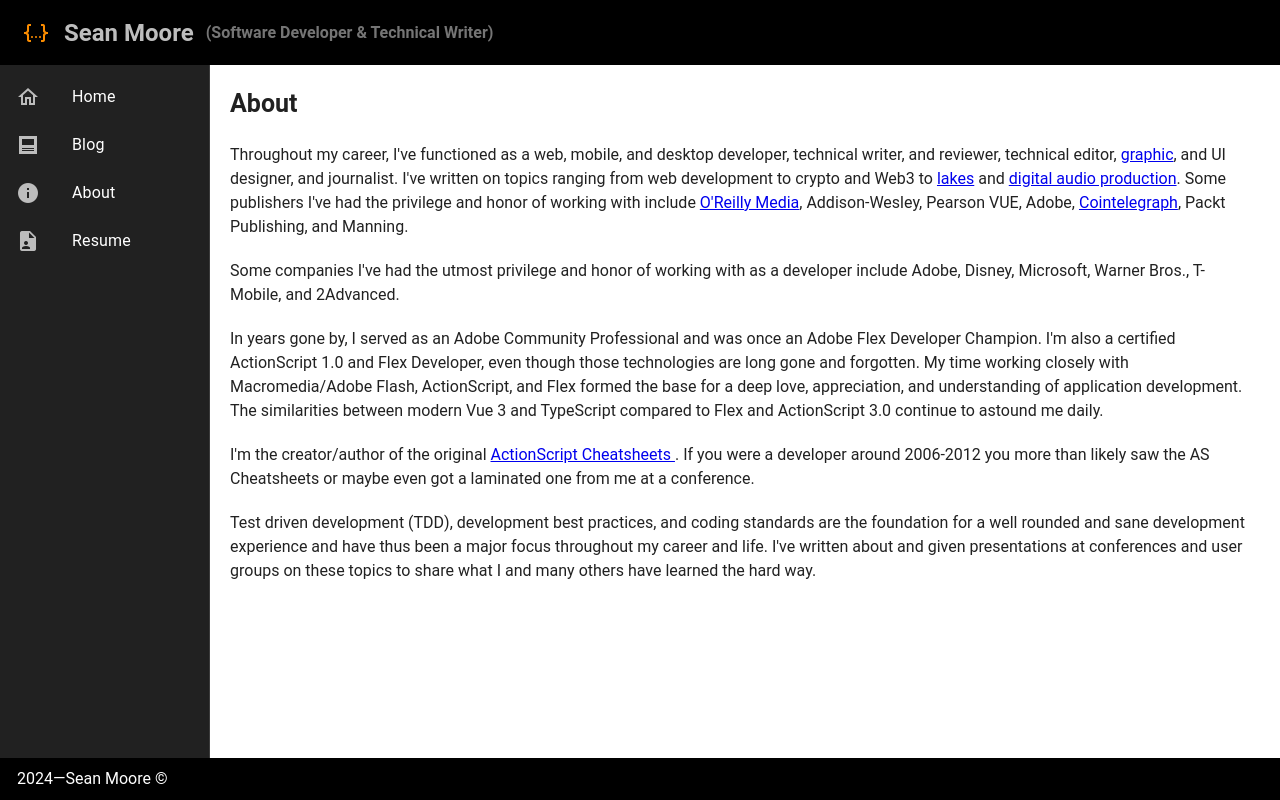
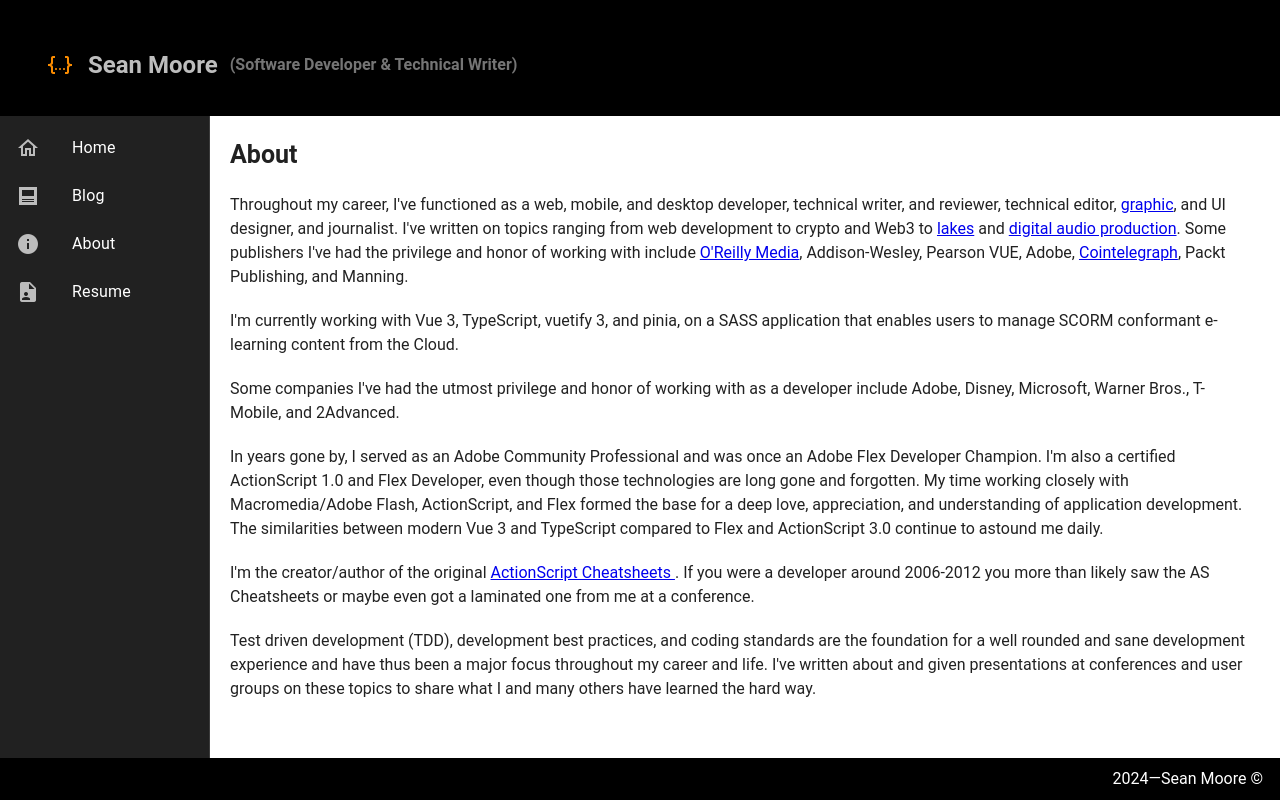
Before and after one commit to seanmooretechwriter/seanmooretechwriter.github.io, a Vue app: page /about in a window 1280 px wide. Built offline with nearby package versions, Linux system fonts and the light colour scheme.

Commit message:
refactor: Edit layout and add content to About page

```diff
--- a/src/App.vue
+++ b/src/App.vue
@@ -7,7 +7,7 @@
         <router-view></router-view>
       </v-main>
     </v-layout>
-    <v-footer class="main-footer bg-black" border>2024—Sean Moore ©</v-footer>
+    <v-footer class="main-footer bg-black d-flex justify-end" border>2024—Sean Moore ©</v-footer>
   </v-app>
 </template>
 
--- a/src/view/About.vue
+++ b/src/view/About.vue
@@ -10,6 +10,9 @@
         I've had the privilege and honor of working with include <a href="https://www.oreilly.com/pub/au/3485" target="_blank">O'Reilly Media</a>,
         Addison-Wesley, Pearson VUE, Adobe, <a href="https://cointelegraph.com/authors/sean-moore" target="_blank">Cointelegraph</a>,
         Packt Publishing, and Manning.</p>
+
+      <p class="mb-5">I'm currently working with Vue 3, TypeScript, vuetify 3, and pinia, on a SASS application that enables users to manage
+        SCORM conformant e-learning content from the Cloud.</p>
 
       <p class="mb-5">Some companies I've had the utmost privilege and honor of working with as a developer include Adobe, Disney, Microsoft,
         Warner Bros., T-Mobile, and 2Advanced.</p>
@@ -32,3 +35,5 @@
     </v-row>
   </v-col>
 </template>
+<script setup lang="ts">
+</script>
--- a/src/view/component/Header.vue
+++ b/src/view/component/Header.vue
@@ -1,7 +1,7 @@
 <template>
   <v-layout>
     <div class="bg-black main-header">
-      <v-icon icon="mdi-code-json" class="ml-6" color="orange-darken-1" />
+      <v-icon icon="mdi-code-json" class="ml-12" color="orange-darken-1" />
       <h2 class="mr-2 ml-4 mt-4 mb-4 text-grey-lighten-1" >{{ title }}</h2><h4 class="ml-1 mr-1 text-grey-darken-1">({{subtitle}})</h4>
     </div>
   </v-layout>
@@ -18,6 +18,7 @@ defineProps<Props>();
 
 <style>
 .main-header {
+  height: 130px;
   width: 100%;
   display: flex;
   align-items: center;
```
